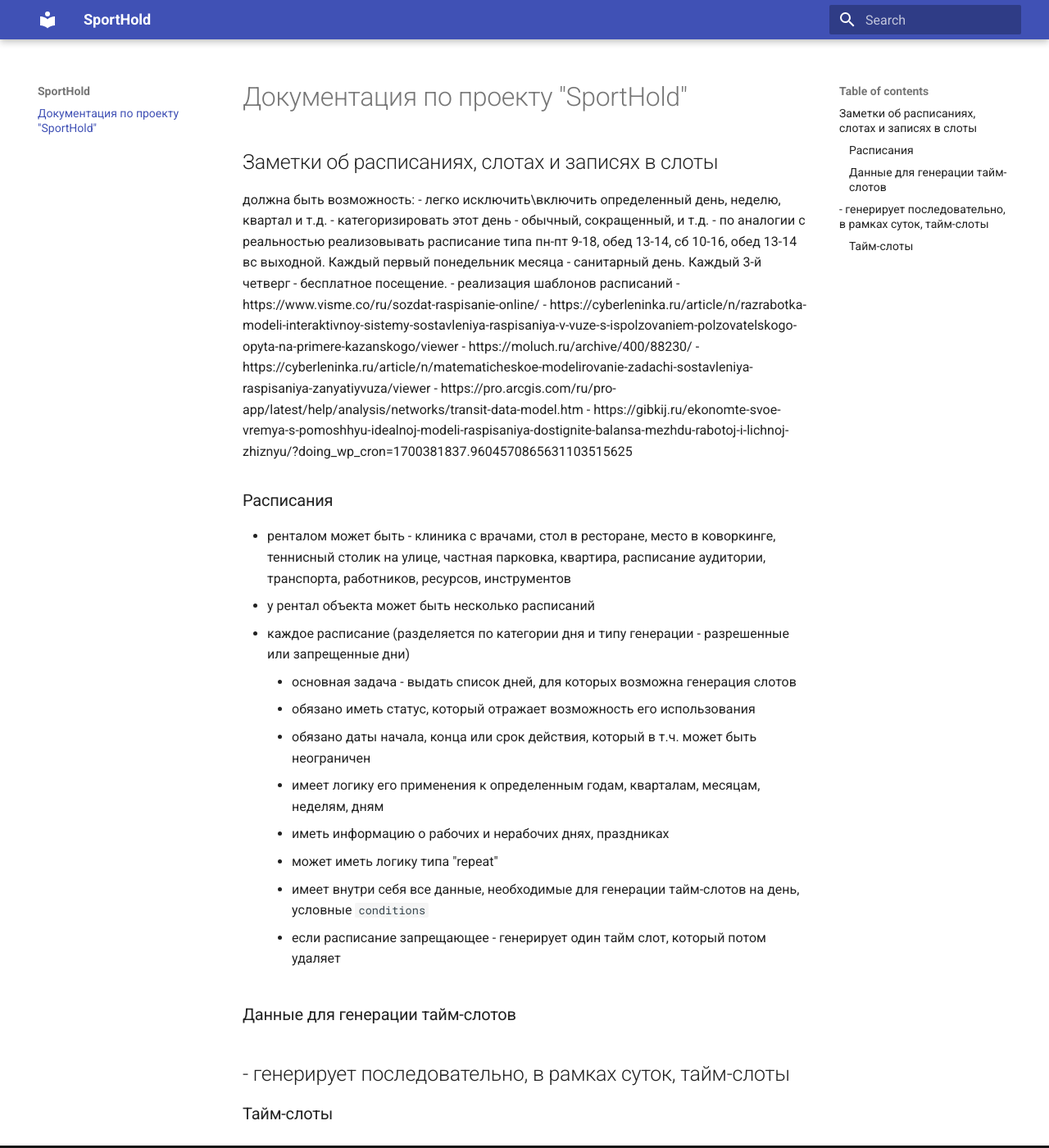
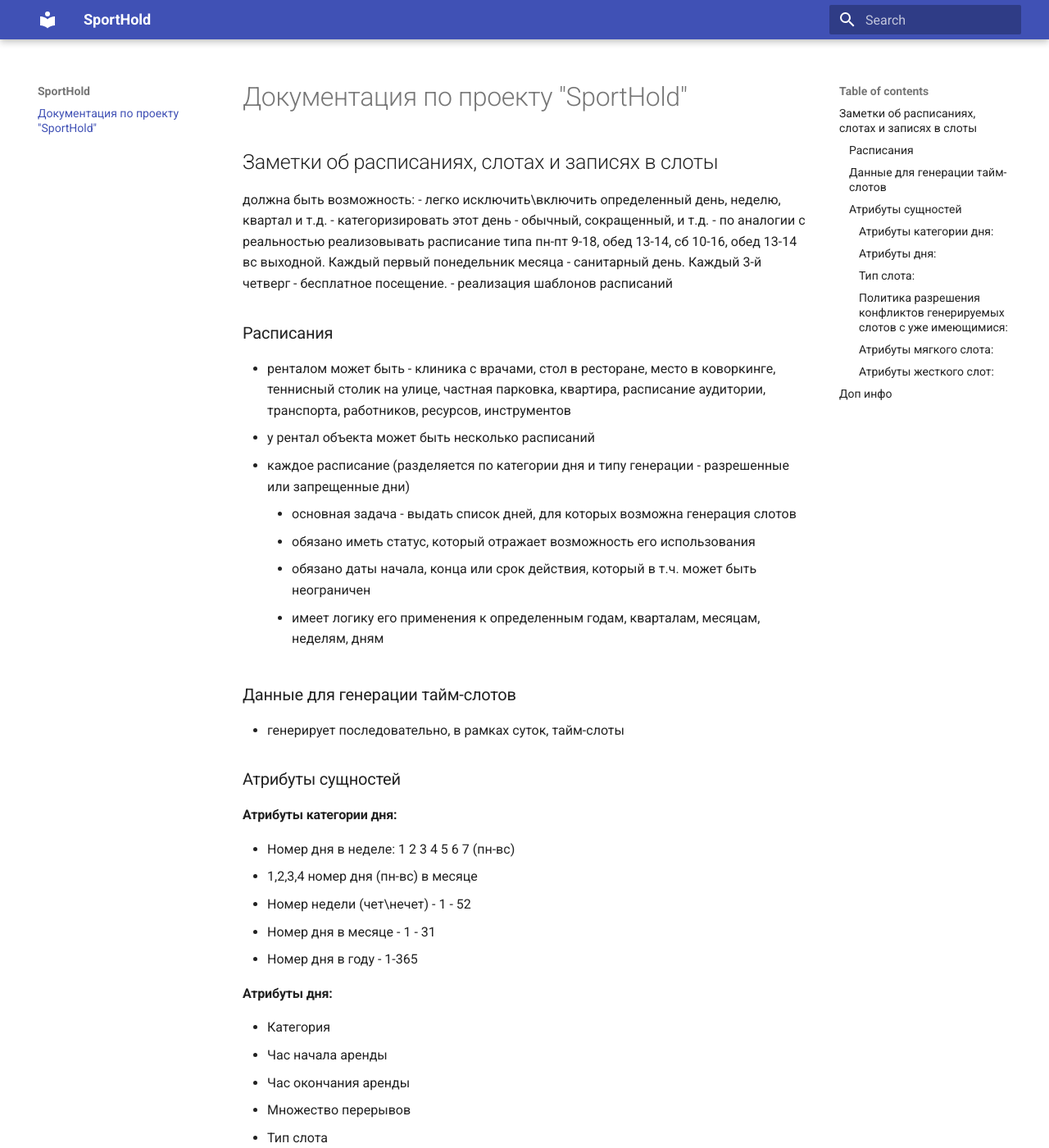
Before and after one commit to JohanHelm/SportHold, an MkDocs documentation site: the page built from docs/index.md, in a window 1280 px wide and 1400 px high. Shown: the whole window at 82% size. Built offline with MkDocs 1.6.1 and Material for MkDocs 9.7.7, drawn with Linux system fonts in a browser that asks for light colours; some of the changed text lies outside the part shown.

Commit message:
added some docs about day cats, slots, etc

```diff
--- a/docs/index.md
+++ b/docs/index.md
@@ -7,12 +7,6 @@
 - категоризировать этот день - обычный, сокращенный, и т.д.
 - по аналогии с реальностью реализовывать расписание типа пн-пт 9-18, обед 13-14, сб 10-16, обед 13-14 вс выходной. Каждый первый понедельник месяца - санитарный день. Каждый 3-й четверг - бесплатное посещение.
 - реализация шаблонов расписаний
-- https://www.visme.co/ru/sozdat-raspisanie-online/
-- https://cyberleninka.ru/article/n/razrabotka-modeli-interaktivnoy-sistemy-sostavleniya-raspisaniya-v-vuze-s-ispolzovaniem-polzovatelskogo-opyta-na-primere-kazanskogo/viewer
-- https://moluch.ru/archive/400/88230/
-- https://cyberleninka.ru/article/n/matematicheskoe-modelirovanie-zadachi-sostavleniya-raspisaniya-zanyatiyvuza/viewer
-- https://pro.arcgis.com/ru/pro-app/latest/help/analysis/networks/transit-data-model.htm
-- https://gibkij.ru/ekonomte-svoe-vremya-s-pomoshhyu-idealnoj-modeli-raspisaniya-dostignite-balansa-mezhdu-rabotoj-i-lichnoj-zhiznyu/?doing_wp_cron=1700381837.9604570865631103515625
 
 ### Расписания
 
@@ -23,14 +17,53 @@
     - обязано иметь статус, который отражает возможность его использования
     - обязано даты начала, конца или срок действия, который в т.ч. может быть неограничен
     - имеет логику его применения к определенным годам, кварталам, месяцам, неделям, дням
-    - иметь информацию о рабочих и нерабочих днях, праздниках
-    - может иметь логику типа "repeat"
-    - имеет внутри себя все данные, необходимые для генерации тайм-слотов на день, условные `conditions`
-    - если расписание запрещающее - генерирует один тайм слот, который потом удаляет
 
 ### Данные для генерации тайм-слотов
 
 - генерирует последовательно, в рамках суток, тайм-слоты
--
 
-### Тайм-слоты
+### Атрибуты сущностей
+
+#### Атрибуты категории дня:
+- Номер дня в неделе: 1 2 3 4 5 6 7 (пн-вс)
+- 1,2,3,4 номер дня (пн-вс) в месяце
+- Номер недели (чет\нечет) - 1 - 52
+- Номер дня в месяце - 1 - 31
+- Номер дня в году - 1-365
+
+#### Атрибуты дня:
+- Категория
+- Час начала аренды
+- Час окончания аренды
+- Множество перерывов
+- Тип слота
+- Политика разрешения конфликтов
+
+
+#### Тип слота:
+- Свободный
+- Жесткий
+- Мягкий
+
+#### Политика разрешения конфликтов генерируемых слотов с уже имеющимися:
+- Жесткая: удаление конфликтных слотов
+- Абсолютное Заполнение: создается слот при обнаружении промежутка
+- Только минимальное заполнение: создается слот, если промежуток не менее минимального времени, при его отсутствии - максимального времени
+- Абсолютное Растяжение: предыдущий слот растягивается на весь промежуток
+- Ратсяжение до минимума: предыдущий слот растягивается на весь минимальное время
+
+#### Атрибуты мягкого слота:
+- Минимальное время аренды
+- Максимальное время аренды
+
+#### Атрибуты жесткого слот:
+- Время аренды
+
+## Доп инфо
+
+- https://www.visme.co/ru/sozdat-raspisanie-online/
+- https://cyberleninka.ru/article/n/razrabotka-modeli-interaktivnoy-sistemy-sostavleniya-raspisaniya-v-vuze-s-ispolzovaniem-polzovatelskogo-opyta-na-primere-kazanskogo/viewer
+- https://moluch.ru/archive/400/88230/
+- https://cyberleninka.ru/article/n/matematicheskoe-modelirovanie-zadachi-sostavleniya-raspisaniya-zanyatiyvuza/viewer
+- https://pro.arcgis.com/ru/pro-app/latest/help/analysis/networks/transit-data-model.htm
+- https://gibkij.ru/ekonomte-svoe-vremya-s-pomoshhyu-idealnoj-modeli-raspisaniya-dostignite-balansa-mezhdu-rabotoj-i-lichnoj-zhiznyu/?doing_wp_cron=1700381837.9604570865631103515625
```
